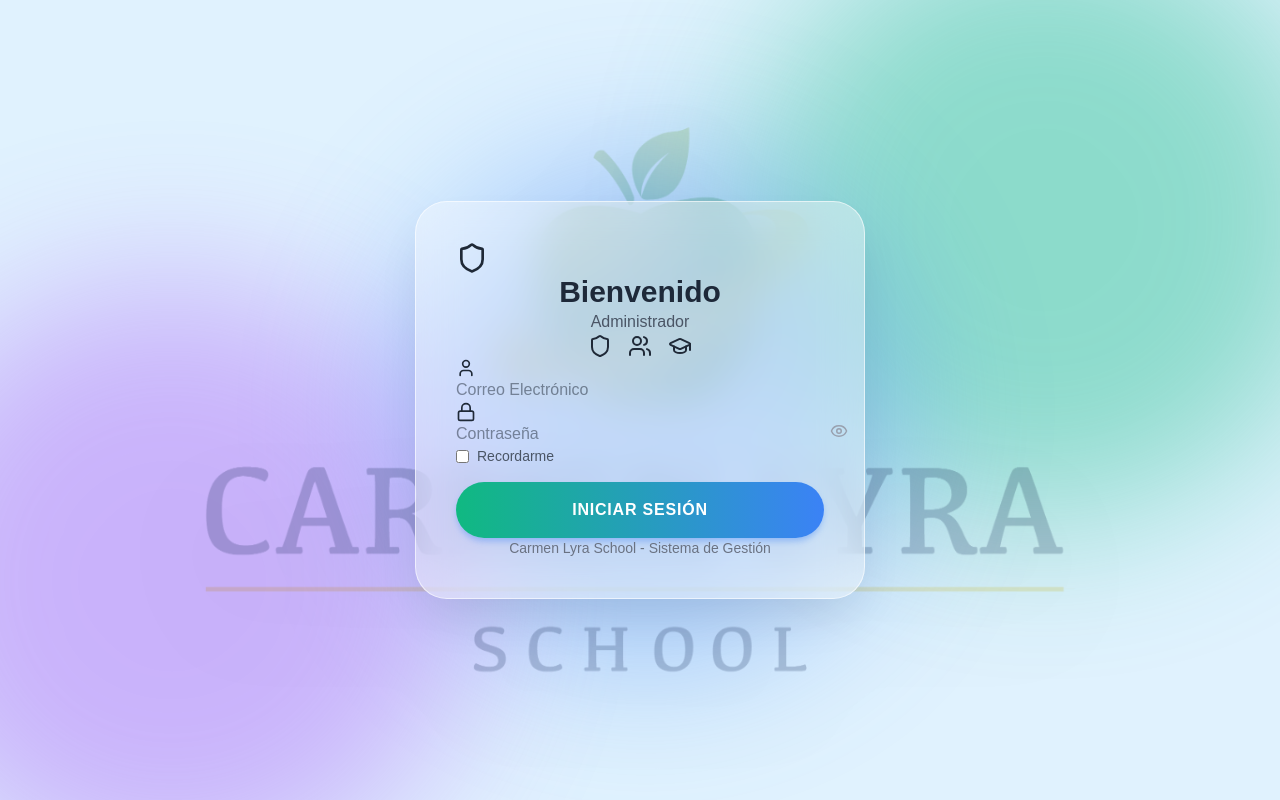
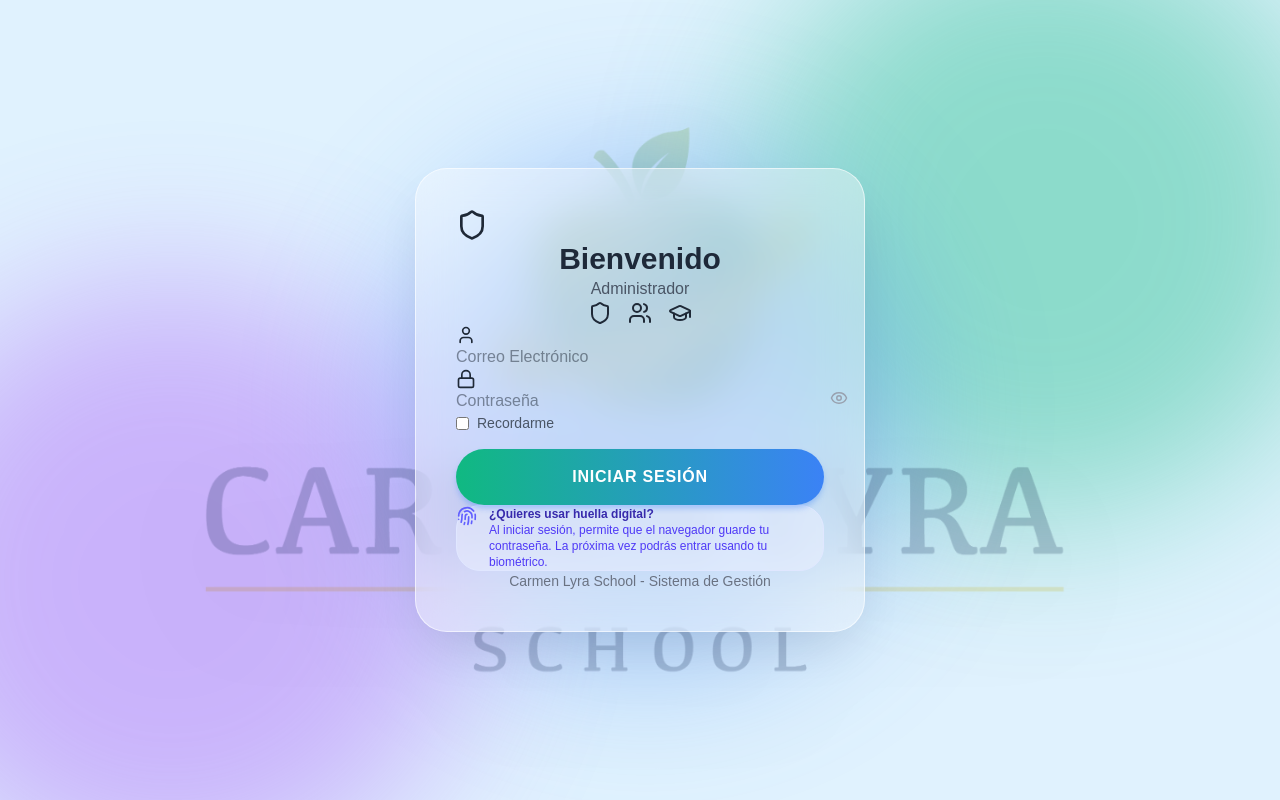
Before and after one commit to alejandro200500acuna/IDproyectoCM, a React (Vite) app in the folder client/: page /login in a window 1280 px wide. Built offline with nearby package versions, Linux system fonts and the light colour scheme; no server answers.

Commit message:
feat: add biometric login hint

```diff
--- a/client/src/pages/Login.jsx
+++ b/client/src/pages/Login.jsx
@@ -2,7 +2,7 @@ import { useState } from 'react'
 import { useNavigate } from 'react-router-dom'
 import { useAuth } from '../context/AuthContext'
 import { supabase } from '../services/supabase'
-import { User, Lock, Eye, EyeOff, Shield, Users, GraduationCap } from 'lucide-react'
+import { User, Lock, Eye, EyeOff, Shield, Users, GraduationCap, Fingerprint } from 'lucide-react'
 
 export default function Login() {
     const [loading, setLoading] = useState(false)
@@ -196,6 +196,16 @@ export default function Login() {
                     </button>
                 </form>
 
+                <div className="mt-6 p-4 bg-indigo-50/50 rounded-xl border border-indigo-100 flex gap-3 text-left">
+                    <div className="text-indigo-500 mt-0.5">
+                        <Fingerprint size={20} />
+                    </div>
+                    <div className="text-xs text-indigo-800">
+                        <strong>¿Quieres usar huella digital?</strong>
+                        <p className="mt-1 text-indigo-600">Al iniciar sesión, permite que el navegador guarde tu contraseña. La próxima vez podrás entrar usando tu biométrico.</p>
+                    </div>
+                </div>
+
                 <p className="text-center text-gray-500 mt-8 text-sm font-medium">
                     Carmen Lyra School - Sistema de Gestión
                 </p>
```
